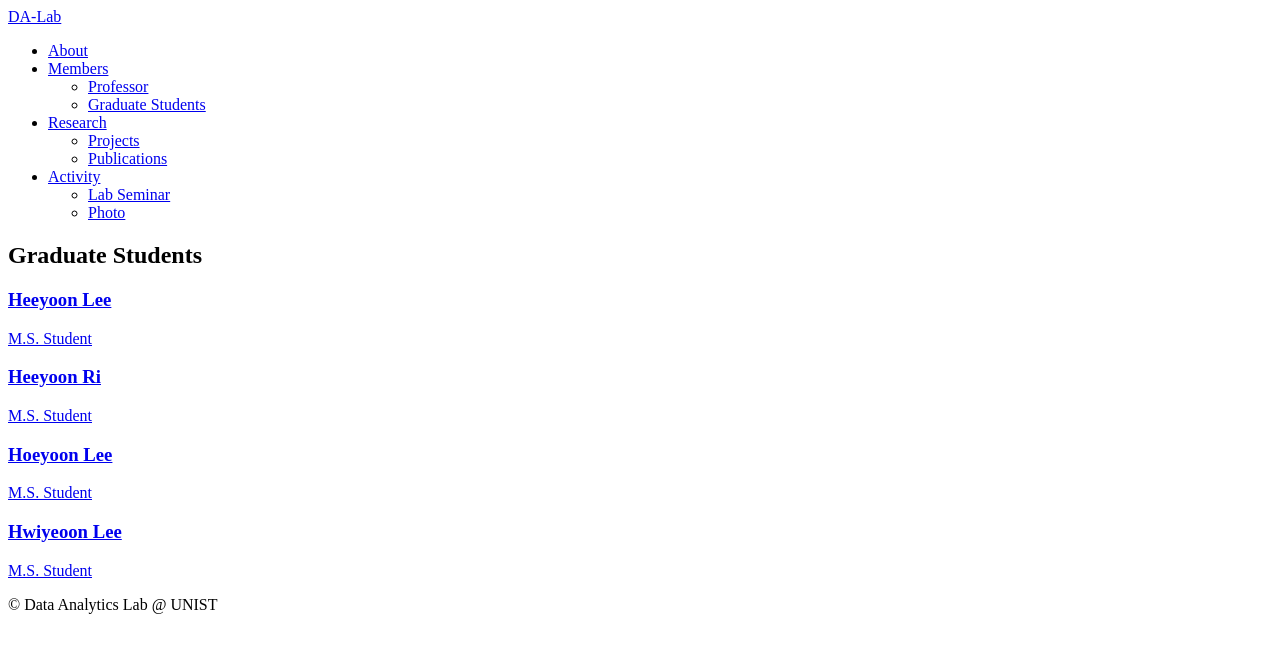
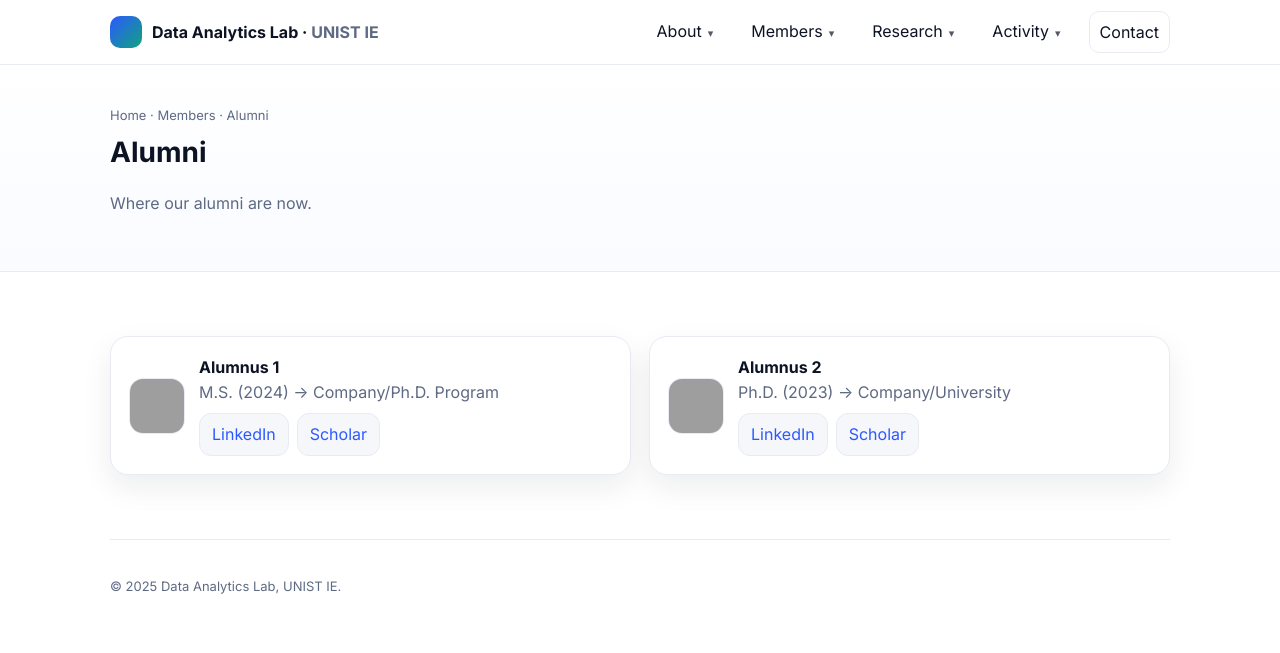
Before and after one commit to UNIST-DA/unist-da.github.io, a Jekyll site: the page built from members/alumni/index.html, in a window 1280 px wide. Shown: the top 653 px of the page. Built offline with Jekyll 4.4.1, drawn with Linux system fonts in a browser that asks for light colours; grey boxes are pictures that could not be loaded.

Commit message:
Update index.html

```diff
--- a/members/alumni/index.html
+++ b/members/alumni/index.html
@@ -1,65 +1,58 @@
-<!-- 희윤 기존 students 페이지 -->
+---
+layout: default
+title: Alumni
+description: Alumni of the Data Analytics Lab (UNIST IE).
+permalink: /members/alumni/
+nav_order: 30
+---
 
+<div class="page-hero">
+  <div class="container">
+    <div class="breadcrumbs">
+      <a href="{{ '/' | relative_url }}">Home</a> · <a href="{{ '/members/' | relative_url }}">Members</a> · Alumni
+    </div>
+    <h1 class="page-title">Alumni</h1>
+    <p class="muted">Where our alumni are now.</p>
+  </div>
+</div>
 
-<!doctype html>
-<html lang="en">
-<head>
-  <meta charset="utf-8"/>
-  <meta name="viewport" content="width=device-width, initial-scale=1"/>
-  <title>Graduate Students — DA‑Lab</title>
-  <link rel="preconnect" href="https://fonts.googleapis.com">
-  <link rel="preconnect" href="https://fonts.gstatic.com" crossorigin>
-  <link href="https://fonts.googleapis.com/css2?family=Inter:wght@400;600;700&display=swap" rel="stylesheet">
-  <link rel="stylesheet" href="../assets/css/style.css"/>
-</head>
-<body>
-  <header class="site-header">
-  <div class="container nav-wrap">
-    <a class="brand" href="../index.html">DA‑Lab</a>
-    <nav class="nav">
-      <ul class="menu">
-        <li><a href="../about.html">About</a></li>
-        <li class="has-sub">
-          <a href="../members/index.html">Members</a>
-          <ul class="submenu">
-            <li><a href="../members/professor.html">Professor</a></li>
-            <li><a href="../members/graduate-students.html">Graduate Students</a></li>
-          </ul>
-        </li>
-        <li class="has-sub">
-          <a href="../research/index.html">Research</a>
-          <ul class="submenu">
-            <li><a href="../research/projects.html">Projects</a></li>
-            <li><a href="../research/publications.html">Publications</a></li>
-          </ul>
-        </li>
-        <li class="has-sub">
-          <a href="../activity/index.html">Activity</a>
-          <ul class="submenu">
-            <li><a href="../activity/lab-seminar.html">Lab Seminar</a></li>
-            <li><a href="../activity/photo.html">Photo</a></li>
-          </ul>
-        </li>
-      </ul>
-    </nav>
-  </div>
-</header>
-  <main>
+<main class="container">
+  <section>
+    <div class="grid">
+      <!-- === 한 사람 카드 예시: 복사해서 쓰세요 === -->
+      <div class="card card-pad" style="grid-column: span 6" id="alumnus-1">
+        <div class="member">
+          <div class="avatar">
+            <img src="https://picsum.photos/120?random=201" alt="Alumnus 1">
+          </div>
+          <div>
+            <div style="font-weight:700">Alumnus 1</div>
+            <div class="muted">M.S. (2024) → Company/Ph.D. Program</div>
+            <div class="list" style="margin-top:8px">
+              <a class="chip" href="#" aria-label="LinkedIn">LinkedIn</a>
+              <a class="chip" href="#" aria-label="Google Scholar">Scholar</a>
+            </div>
+          </div>
+        </div>
+      </div>
 
-<section class="section container">
-  <h1>Graduate Students</h1>
-  <div class="cards">
-    <a class="card" href="heeyoon-lee/index.html"><h3>Heeyoon Lee</h3><p>M.S. Student</p></a>
-    <a class="card" href="heeyoon-ri/index.html"><h3>Heeyoon Ri</h3><p>M.S. Student</p></a>
-    <a class="card" href="hoeyoon-lee/index.html"><h3>Hoeyoon Lee</h3><p>M.S. Student</p></a>
-    <a class="card" href="hwiyeoon-lee/index.html"><h3>Hwiyeoon Lee</h3><p>M.S. Student</p></a>
-  </div>
-</section>
+      <div class="card card-pad" style="grid-column: span 6" id="alumnus-2">
+        <div class="member">
+          <div class="avatar">
+            <img src="https://picsum.photos/120?random=202" alt="Alumnus 2">
+          </div>
+          <div>
+            <div style="font-weight:700">Alumnus 2</div>
+            <div class="muted">Ph.D. (2023) → Company/University</div>
+            <div class="list" style="margin-top:8px">
+              <a class="chip" href="#">LinkedIn</a>
+              <a class="chip" href="#">Scholar</a>
+            </div>
+          </div>
+        </div>
+      </div>
 
-  </main>
-  <footer class="site-footer">
-  <div class="container">© <span id="y"></span> Data Analytics Lab @ UNIST</div>
-</footer>
-  <script src="../assets/js/site.js"></script>
-</body>
-</html>
+      <!-- 필요 인원만큼 위 블록을 복사 추가 -->
+    </div>
+  </section>
+</main>
```
